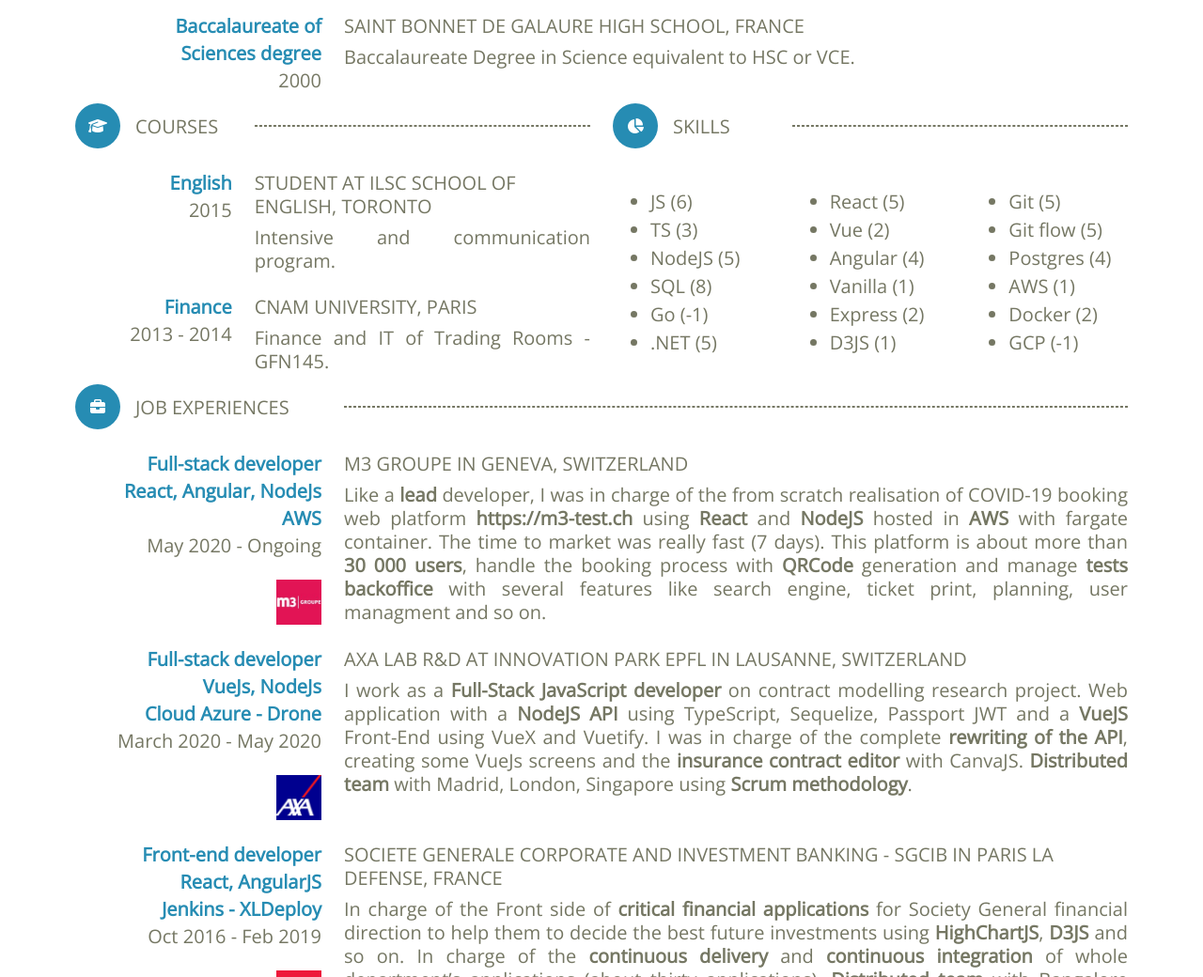
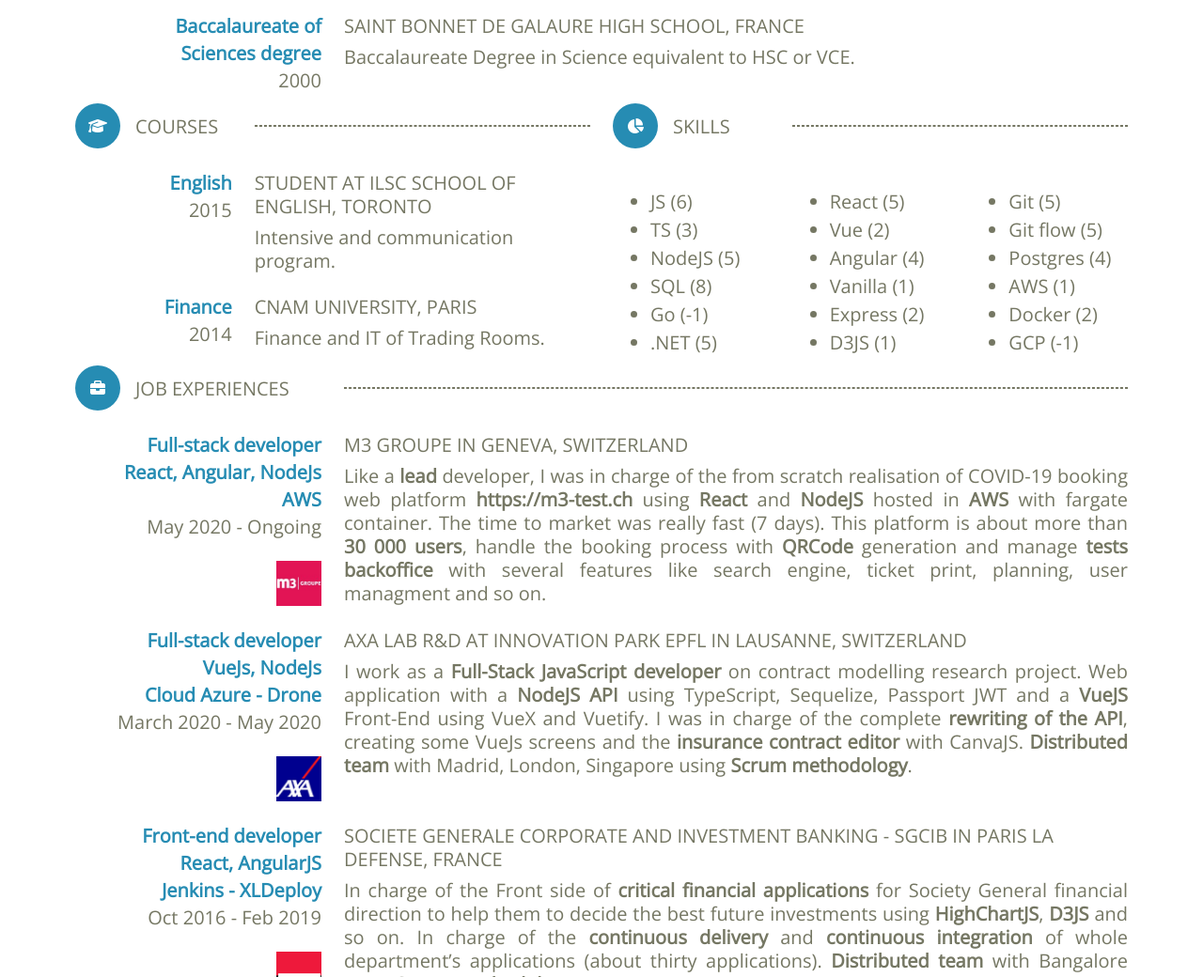
Before and after one commit to acrifolium/resume, a website built with webpack: page src/index.html in a window 1280 px wide. Shown: the part 1039-2079 px from the top of the page at 94% size. Built offline with nearby package versions, Linux system fonts and the light colour scheme; files whose address does not match are found by name.

Commit message:
Improve layout

```diff
--- a/src/index.html
+++ b/src/index.html
@@ -220,18 +220,18 @@
                             </div>
                             <div class="column is-8">
                                 <div class="subtitle is-uppercase mb-2">Student at ILSC School of English, Toronto</div>
-                                <div class="subtitle has-text-justified">Intensive and communication program.</div>
+                                <div class="subtitle">Intensive and communication program.</div>
                             </div>
                         </div>
 
                         <div class="columns">
                             <div class="column is-4 is-flex is-flex-direction-column is-align-items-flex-end">
                                 <span class="subtitle has-text-primary has-text-weight-bold mb-1">Finance</span>
-                                <span class="subtitle">2013 - 2014</span>
+                                <span class="subtitle">2014</span>
                             </div>
                             <div class="column is-8">
                                 <div class="subtitle is-uppercase mb-2">CNAM University, Paris</div>
-                                <div class="subtitle has-text-justified">Finance and IT of Trading Rooms - GFN145.</div>
+                                <div class="subtitle has-text-justified">Finance and IT of Trading Rooms.</div>
                             </div>
                         </div>
 
```
